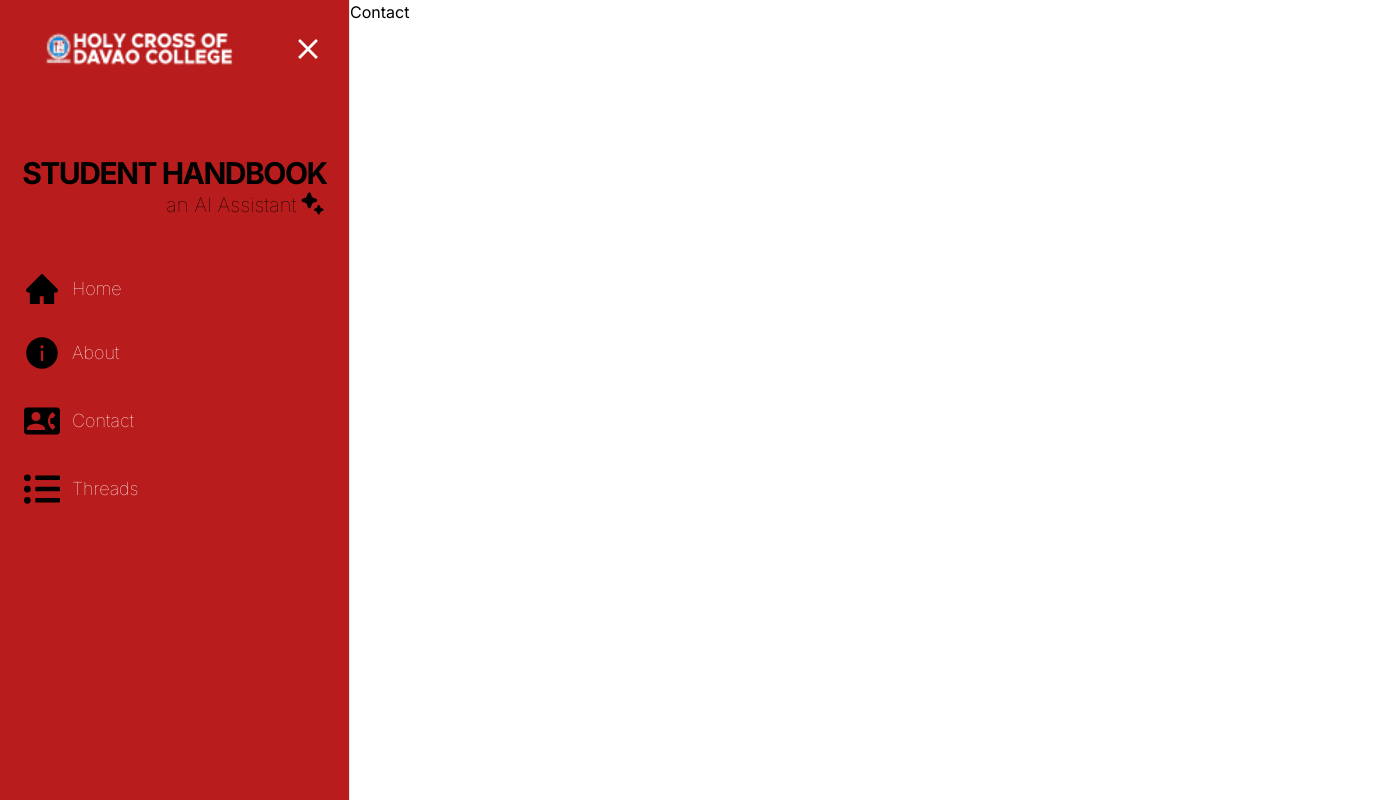
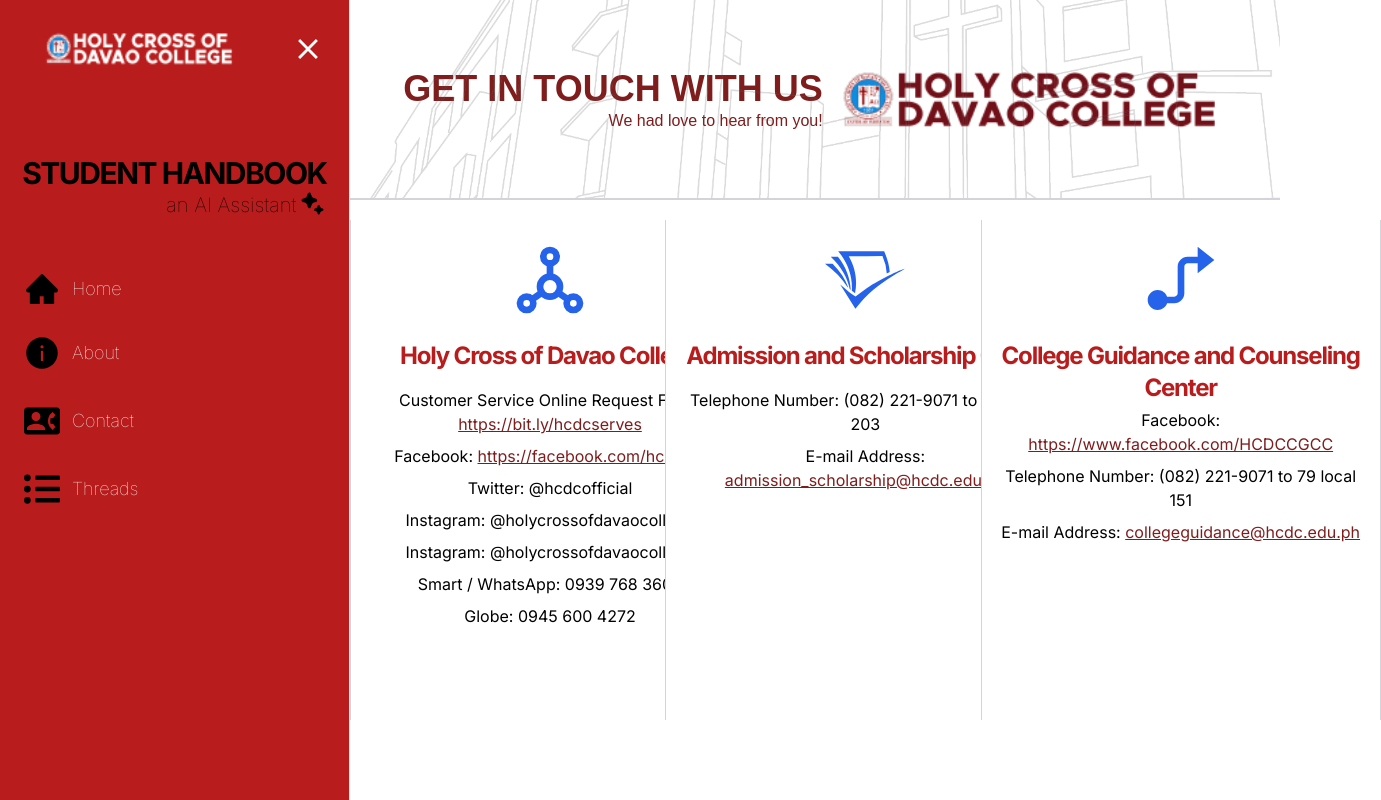
Before and after one commit to kaizenics/handbook, a Next.js app: page /contact in a window 1280 px wide. Shown: the whole page, 1381 px wide, since content can reach past the window. Built offline with nearby package versions, Linux system fonts and the light colour scheme.

Commit message:
refactor: Update colors and images on Contact page

```diff
--- a/src/app/chat/page.tsx
+++ b/src/app/chat/page.tsx
@@ -33,7 +33,7 @@
             <>
               <div className="mx-5 my-7">
                 <h1 className="text-black text-4xl">Welcome Back,</h1>
-                <p className="text-red-700 font-semibold text-5xl">User</p>
+                <p className="text-blue-700 font-semibold text-5xl">User</p>
               </div>
               <div className="flex relative justify-center items-center ">
                 <div className="mt-14">
--- a/src/app/contact/page.tsx
+++ b/src/app/contact/page.tsx
@@ -1,11 +1,136 @@
 import { Sidebar } from "~/components/sidebar";
+import Image from "next/image";
 
+import { TbSocial } from "react-icons/tb";
+import { SiSemanticscholar } from "react-icons/si";
+import { RiGuideFill } from "react-icons/ri";
+
+import hcdcStroke from "~/assets/images/hcdc-stroke.png";
+import hcdcIcon from "~/assets/images/hcdc-icon.png";
 export default function Contact() {
   return (
     <div className="flex">
-        <Sidebar />
-      <div className="flex-1 relative">
-        <h1 className="text-black">Contact</h1>
+      <Sidebar />
+      <div className="flex-1">
+        <section>
+          <div className="relative h-[200px] border-b-2 border-gray-300">
+            <div className="flex justify-center items-center py-16 space-x-1">
+              <div>
+                <h1 className="text-red-900 font-montserrat text-4xl font-bold uppercase">
+                  Get in touch with us
+                </h1>
+                <p className="text-red-900 font-montserrat text-end">
+                  We had love to hear from you!
+                </p>
+              </div>
+              <Image src={hcdcIcon} alt="HCDC" width={400} height={200} />
+            </div>
+            <div className="absolute left-0 right-0 bottom-0">
+              <Image
+                src={hcdcStroke}
+                alt="hcdcBldg"
+                layout="responsive"
+                height={400}
+                className="opacity-20"
+              />
+            </div>
+          </div>
+        </section>
+        <section className="flex justify-center items-center my-5">
+          <div className="grid grid-cols-3 gap-4">
+            <div className="w-[400px] h-[500px] bg-white border-x border-gray-300">
+              <div className="flex justify-center items-center my-5 mx-auto">
+                <TbSocial className="w-[80px] h-[80px] text-blue-600" />
+              </div>
+              <div className="font-inter ">
+                <h1 className="px-3 pb-3 text-red-700 text-2xl text-center font-bold tracking-tighter">
+                  Holy Cross of Davao College
+                </h1>
+                <p className="px-3 py-1 text-black text-md text-center font-regular">
+                  Customer Service Online Request Form:{" "}
+                  <a href="https://bit.ly/hcdcserves" target="_blank">
+                    <span className="text-red-900 underline">
+                      https://bit.ly/hcdcserves
+                    </span>
+                  </a>
+                </p>
+                <p className="px-3 py-1 text-black text-md text-center font-regular">
+                  Facebook:{" "}
+                  <a href="https://bit.ly/hcdcserves" target="_blank">
+                    <span className="text-red-900 underline">
+                      https://facebook.com/hcdcinc
+                    </span>
+                  </a>
+                </p>
+                <p className="px-3 py-1 text-black text-md text-center font-regular">
+                  Twitter: @hcdcofficial
+                </p>
+                <p className="px-3 py-1 text-black text-md text-center font-regular">
+                  Instagram: @holycrossofdavaocollege
+                </p>
+                <p className="px-3 py-1 text-black text-md text-center font-regular">
+                  Instagram: @holycrossofdavaocollege
+                </p>
+                <p className="px-3 py-1 text-black text-md text-center font-regular">
+                  Smart / WhatsApp: 0939 768 3600
+                </p>
+                <p className="px-3 py-1 text-black text-md text-center font-regular">
+                  Globe: 0945 600 4272
+                </p>
+              </div>
+            </div>
+            <div className="w-[400px] h-[500px] bg-white border-x border-gray-300">
+              <div className="flex justify-center items-center my-5 mx-auto">
+                <SiSemanticscholar className="w-[80px] h-[80px] text-blue-600" />
+              </div>
+              <div className="font-inter">
+                <h1 className="px-3 pb-3 text-red-700 text-2xl text-center font-bold tracking-tighter">
+                  Admission and Scholarship Office
+                </h1>
+                <p className="px-3 py-1 text-black text-md text-center font-regular">
+                  Telephone Number: (082) 221-9071 to 79 local 203
+                </p>
+                <p className="px-3 py-1 text-black text-md text-center font-regular">
+                  E-mail Address:{" "}
+                  <a href="mailto:admission_scholarship@hcdc.edu.ph">
+                    <span className="text-red-900 underline">
+                      admission_scholarship@hcdc.edu.ph
+                    </span>
+                  </a>
+                </p>
+              </div>
+            </div>
+            <div className="w-[400px] h-[500px] bg-white border-x border-gray-300">
+              <div className="flex justify-center items-center my-5 mx-auto">
+                <RiGuideFill className="w-[80px] h-[80px] text-blue-600" />
+              </div>
+              <div className="font-inter">
+                <h1 className="px-3 text-red-700 text-2xl text-center font-bold tracking-tighter">
+                  College Guidance and Counseling Center
+                </h1>
+                <p className="px-3 py-1 text-black text-md text-center font-regular">
+                  Facebook:{" "}
+                  <a href="https://www.facebook.com/HCDCCGCC" target="_blank">
+                    <span className="text-red-900 underline">
+                      https://www.facebook.com/HCDCCGCC
+                    </span>
+                  </a>
+                </p>
+                <p className="px-3 py-1 text-black text-md text-center font-regular">
+                  Telephone Number: (082) 221-9071 to 79 local 151
+                </p>
+                <p className="px-3 py-1 text-black text-md text-center font-regular">
+                  E-mail Address:{" "}
+                  <a href="mailto:collegeguidance@hcdc.edu.ph">
+                    <span className="text-red-900 underline">
+                      collegeguidance@hcdc.edu.ph
+                    </span>
+                  </a>
+                </p>
+              </div>
+            </div>
+          </div>
+        </section>
       </div>
     </div>
   );
```
Also changed, not shown: src/app/about/page.tsx (+36 -32 lines), src/assets/images/contact-us.png (added).
